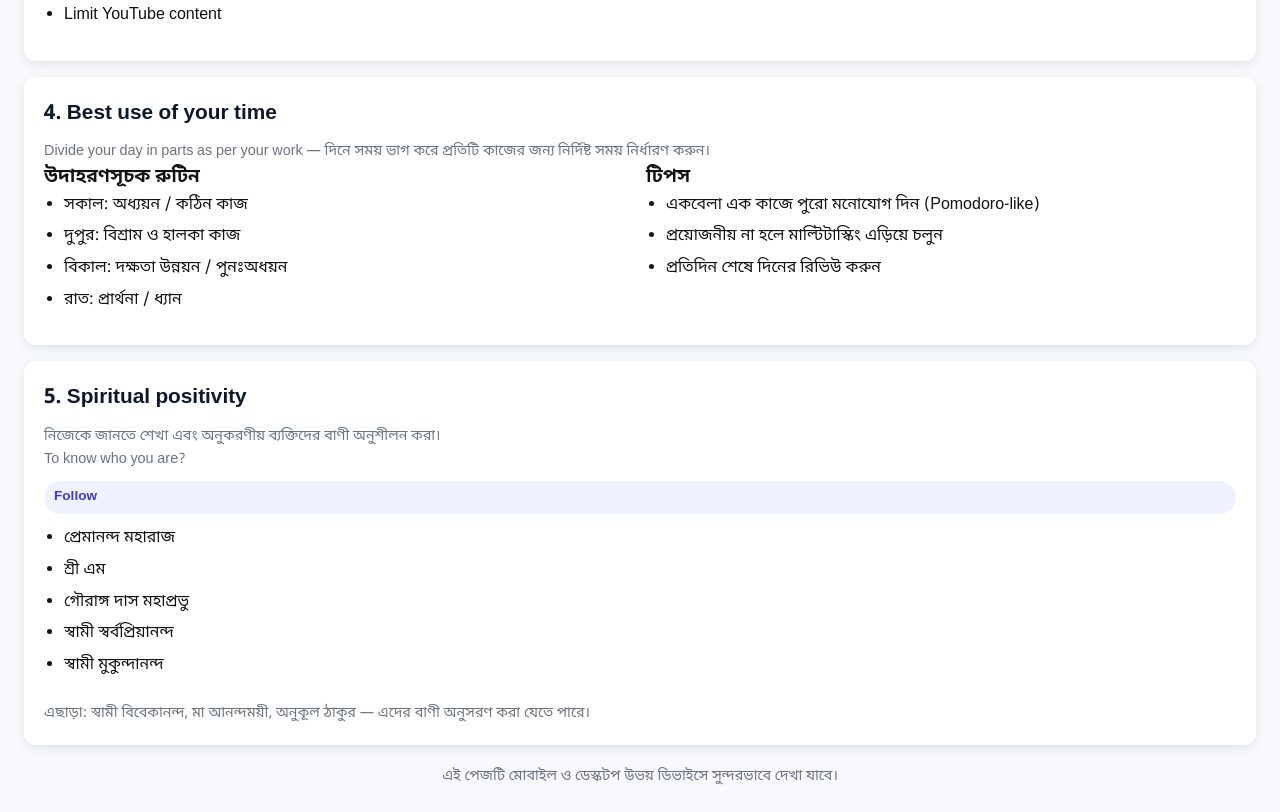
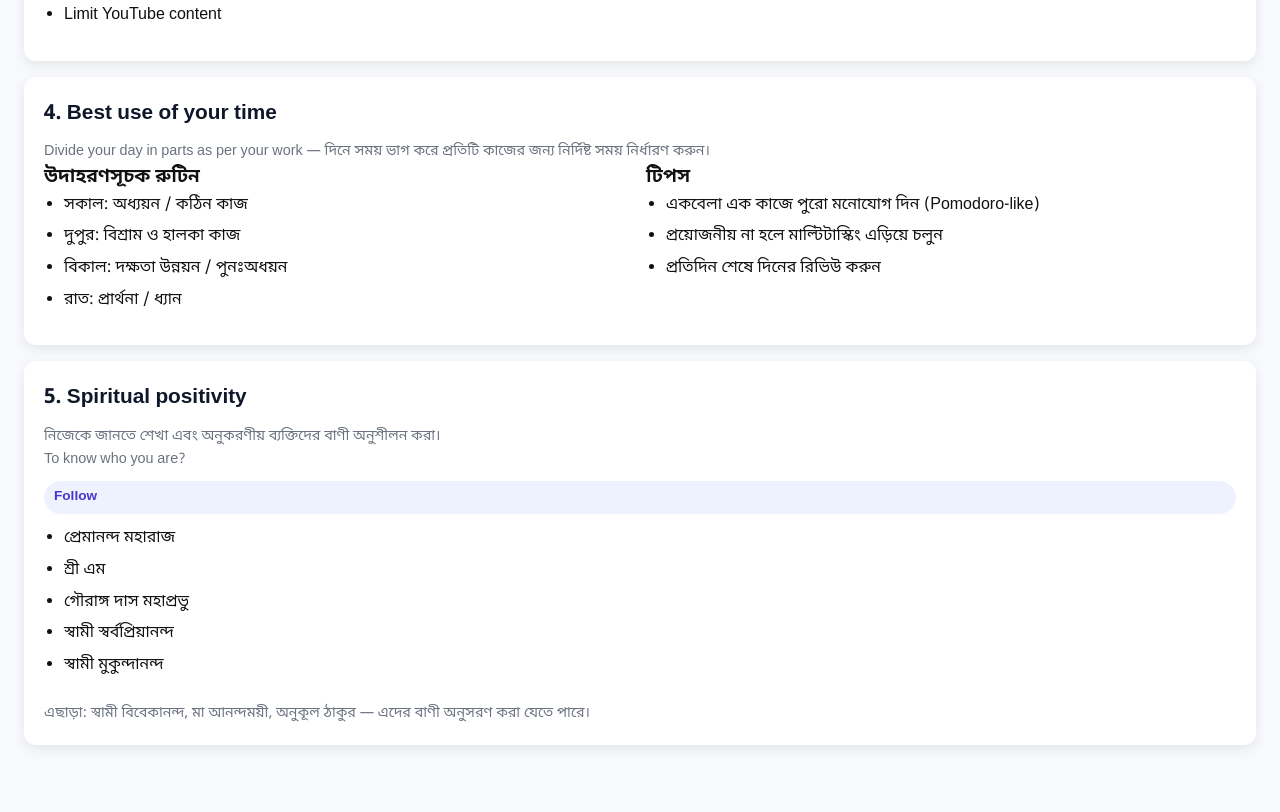
Before and after one commit to durjoy26/gurukul, a plain HTML site: page index.html in a window 1280 px wide. Shown: the part 2123-2935 px from the top of the page. After the commit the page ends 2908 px from the top, so only its background shows below. Drawn offline with Linux system fonts and the light colour scheme.

Commit message:
Update index.html

```diff
--- a/index.html
+++ b/index.html
@@ -226,9 +226,6 @@
       </div>
     </section>
 
-    <footer>
-      <p>এই পেজটি মোবাইল ও ডেস্কটপ উভয় ডিভাইসে সুন্দরভাবে দেখা যাবে।</p>
-    </footer>
   </div>
 </body>
 </html>
```
